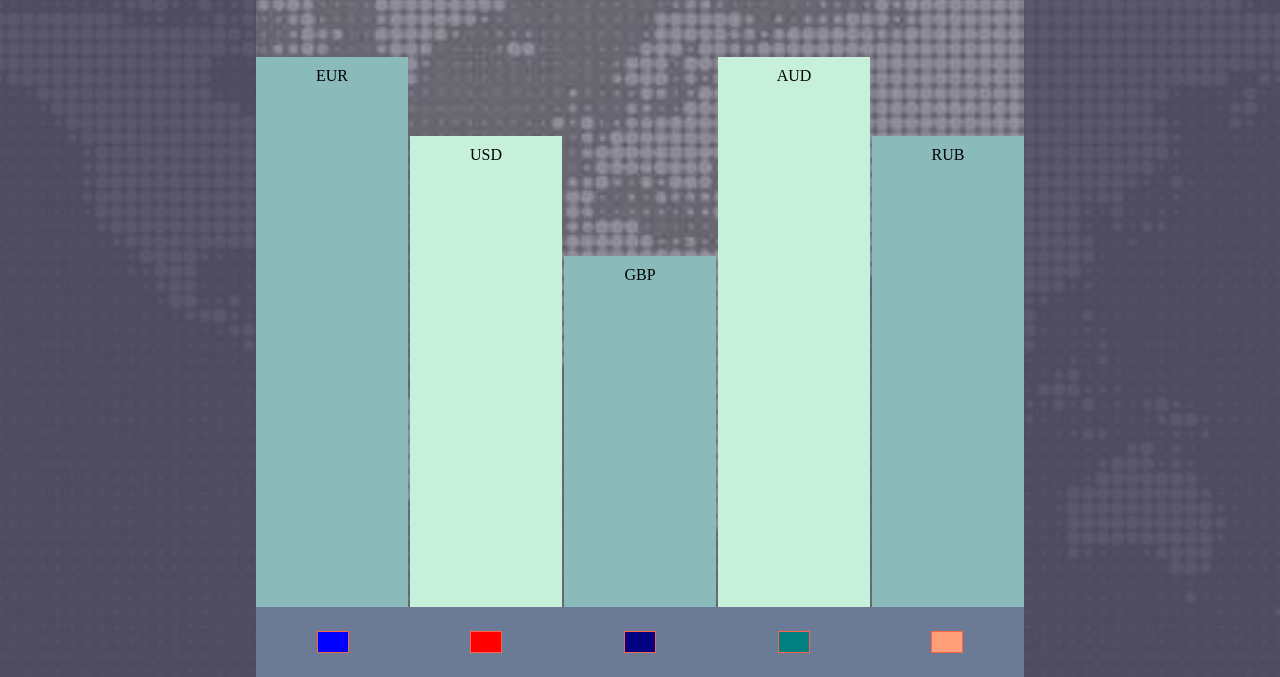
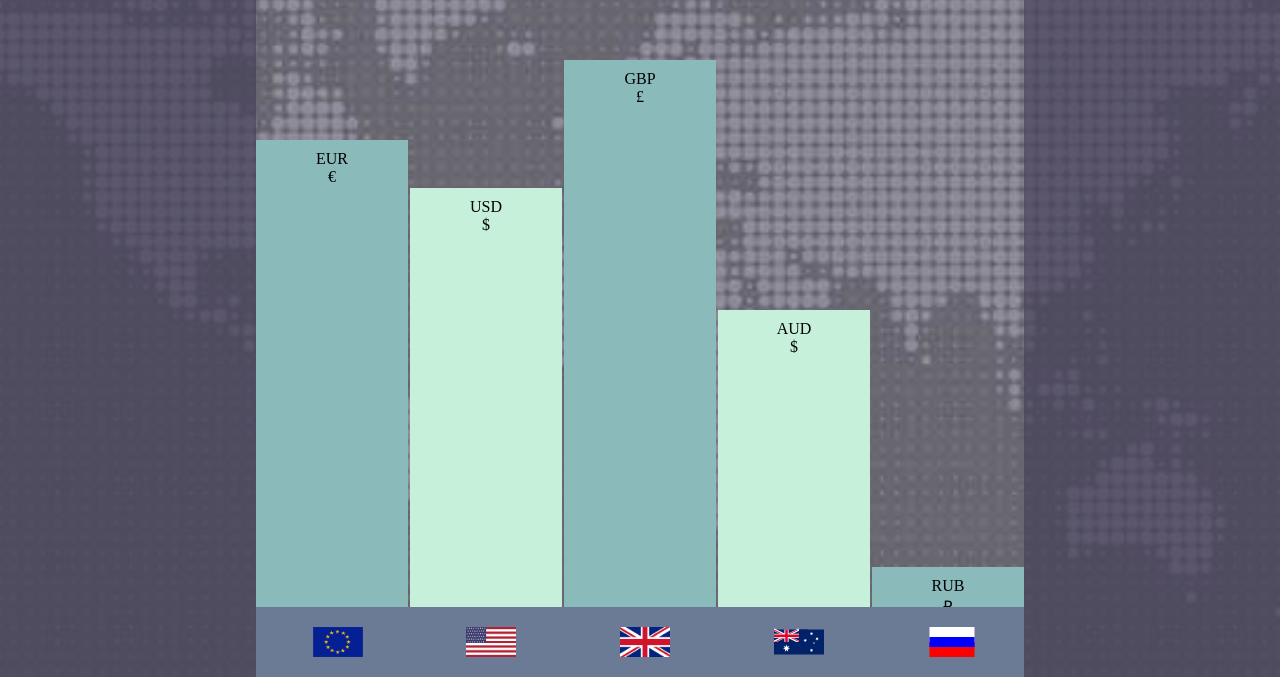
Before and after one commit to VeniVidiCodi/Javascript-Chart, a plain HTML site: page index.html in a window 1280 px wide. Shown: the part 123-800 px from the top of the page. Drawn offline with Linux system fonts and the light colour scheme.

Commit message:
added flag icons, text labels

```diff
--- a/css/site.css
+++ b/css/site.css
@@ -71,7 +71,6 @@ body {
 }
 /*
 .MainContent-background {
-    /* Location in the Container Grid */
     grid-column: 2;
     grid-row: 2;
 
@@ -87,7 +86,7 @@ body {
 }
 
 /* Point of Focus - Visual Data Set */
-.BarChart-Container {
+.BarChart-container {
     /* Location in the MainContent Grid */
     grid-column: 1;
     grid-row: 2;
@@ -98,7 +97,7 @@ body {
     grid-template-rows: 1fr;
 }
 
-.BarChart-Bar {
+.BarChart-bar {
     grid-row: 1;
     align-self: end;
     text-align: center;
@@ -146,17 +145,26 @@ body {
     grid-column: 1fr 1fr 1fr 1fr 1fr;
     align-self: center;
     justify-self: center;
-    height: 20px;
-    width: 30px;
-    border: 1px solid tomato;
+    height: 30px;
+    width: 40px;
 }
 
-.label-EUR { background-color: blue; }
+.label-EUR {
 
-.label-USD{ background-color: red; }
+}
 
-.label-GBP { background-color: navy; }
+.label-USD {
 
-.label-AUD { background-color: teal; }
+}
 
-.label-RUB { background-color: lightsalmon; }
+.label-GBP {
+
+}
+
+.label-AUD {
+
+}
+
+.label-RUB {
+
+}
--- a/index.html
+++ b/index.html
@@ -18,20 +18,52 @@
         <div class="MainContent">
             <div class="BarChart-TopSection"></div>
 
-            <div class="BarChart-Container">
-                <div class="BarChart-Bar EUR" style="height: 88.5%">EUR</div>
-                <div class="BarChart-Bar USD" style="height: 75.5%">USD</div>
-                <div class="BarChart-Bar GBP" style="height: 55.9%">GBP</div>
-                <div class="BarChart-Bar AUD" style="height: 88.5%">AUD</div>
-                <div class="BarChart-Bar RUB" style="height: 75.5%">RUB</div>
+            <div class="BarChart-container">
+                <div
+                    onclick="alert('EUR costs 0.88 pounds')"
+                    class="BarChart-bar EUR"
+                    style="height: 75%"> EUR <br> € </div>
+                <div
+                    onclick="alert('USD costs 0.88 pounds')"
+                    class="BarChart-bar USD"
+                    style="height: 67%"> USD <br> $ </div>
+                <div
+                    onclick="alert('GBP costs 0.88 pounds')"
+                    class="BarChart-bar GBP"
+                    style="height: 88%"> GBP <br> £ </div>
+
+                <div
+                    onclick="alert('AUD costs 0.88 pounds')"
+                    class="BarChart-bar AUD"
+                    style="height: 47%"> AUD <br> $ </div>
+                <div
+                    onclick="alert('RUB costs 0.88 pounds')"
+                    class="BarChart-bar RUB"
+                    style="height: 5%"> RUB <br> ₽ </div>
             </div>
 
             <div class="BarChart-BottomSection">
-                <div class="BarChart-Label label-EUR" ></div>
-                <div class="BarChart-Label label-USD" ></div>
-                <div class="BarChart-Label label-GBP" ></div>
-                <div class="BarChart-Label label-AUD" ></div>
-                <div class="BarChart-Label label-RUB" ></div>
+                <div class="BarChart-Label label-EUR" >
+                    <img src="img/flags-square/EU-500x334.gif"
+                        alt="HTML Icon" height="30px" width="50px">
+                </div>
+                <div class="BarChart-Label label-USD" >
+                    <img src="img/flags-square/US-flag.png"
+                        alt="HTML Icon" height="30px" width="50px">
+                </div>
+                <div class="BarChart-Label label-GBP" >
+                    <img
+                        src="img/flags-square/1200px-Flag_of_the_United_Kingdom.svg_.png"
+                        alt="HTML Icon" height="30px" width="50px">
+                </div>
+                <div class="BarChart-Label label-AUD" >
+                    <img src="img/flags-square/Flag_of_Australia_(converted).svg"
+                        alt="HTML Icon" height="30px" width="50px">
+                </div>
+                <div class="BarChart-Label label-RUB" >
+                    <img src="img/flags-square/Russia-flag.svg"
+                        alt="HTML Icon" height="30px" width="50px">
+                </div>
             </div>
         </div>
 
```
Also changed, not shown: img/flag-round/EU.png (renamed from img/EU.png), img/flag-round/GB-circle.png (renamed from img/GB-circle.png), img/flag-round/Russia-circle.png (renamed from img/Russia-circle.png), img/flag-round/USA-circle.png (renamed from img/USA-circle.png), img/flag-round/australia-circle.png (renamed from img/australia-circle.png), img/flags-square/1200px-Flag_of_the_United_Kingdom.svg_.png (renamed from img/1200px-Flag_of_the_United_Kingdom.svg_.png), img/flags-square/EU-500x334.gif (renamed from img/EU-500x334.gif), img/flags-square/Flag_of_Australia_(converted).svg (renamed from img/Flag_of_Australia_(converted).svg), img/flags-square/Russia-flag.svg (renamed from img/Russia-flag.svg), img/flags-square/US-flag.png (renamed from img/US-flag.png), 3 other files.
